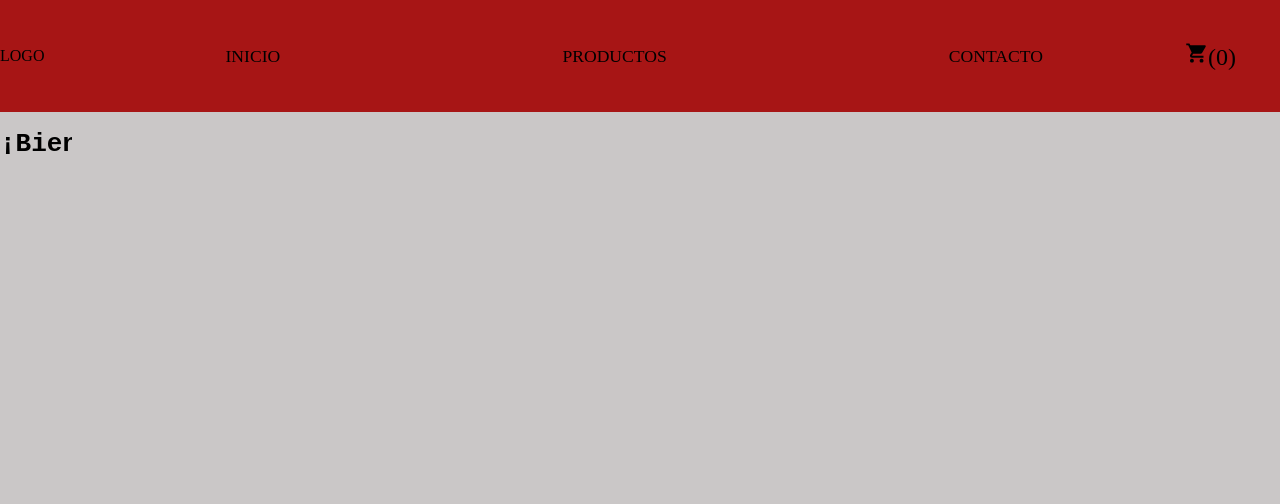
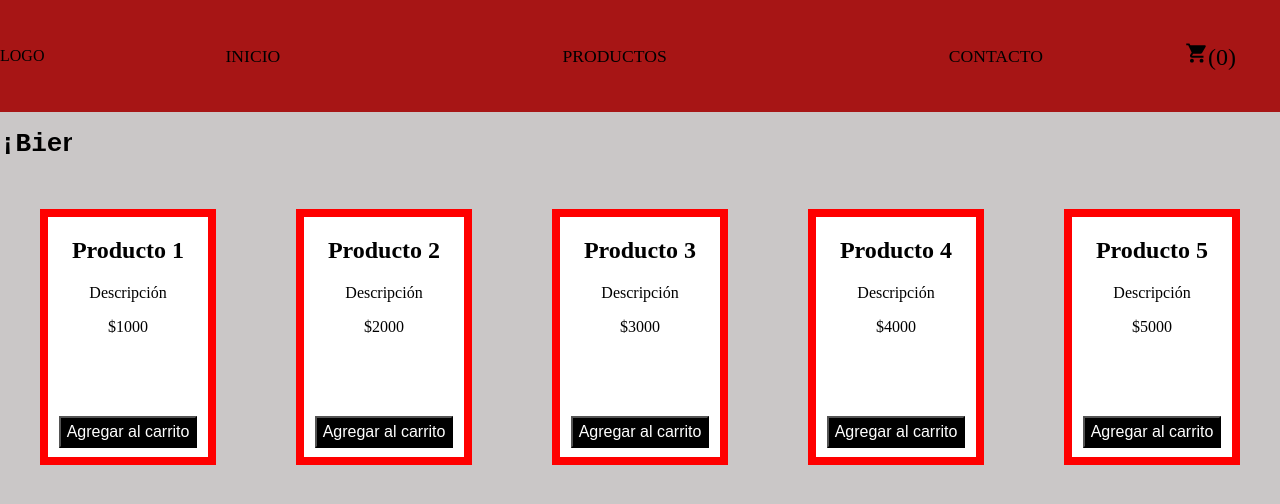
Before and after one commit to MartinPicasarri/75915, a React (Vite) app: page / in a window 1280 px wide. Shown: the top 504 px of the page. Built offline with nearby package versions, Linux system fonts and the light colour scheme.

Commit message:
Version 5-Cards

```diff
--- /dev/null
+++ b/src/componentes/Item/Item.css
@@ -0,0 +1,16 @@
+.card {
+    text-align: center;
+    background-color: white;
+    border: solid red 0.5rem;
+    width: 10rem;
+    height: 15rem;
+    margin-top: 2rem;
+}
+
+.card button {
+    background-color: rgb(0, 0, 0);
+    color: white;
+    height: 2rem;
+    margin-top: 4rem;
+    font-size: 1rem;
+}
--- /dev/null
+++ b/src/componentes/Item/Item.jsx
@@ -0,0 +1,17 @@
+import "./Item.css";
+
+function Item ({nombre = "", descripcion = "", precio = 0}) {
+    function agregarAlCarrito() {
+        console.log("Se agrego " + nombre + " al carrito");
+    }
+    return (
+        <div className="card">
+            <h2>{nombre}</h2>
+            <p>{descripcion}</p>
+            <p>${precio}</p>
+            <button onClick={agregarAlCarrito}>Agregar al carrito</button>
+        </div>
+    );
+}
+
+export default Item;
--- a/src/componentes/ItemListContainer/ItemListContainer.css
+++ b/src/componentes/ItemListContainer/ItemListContainer.css
@@ -11,3 +11,8 @@ h1 {
         width: 0;
     }
 }
+
+.contenedor-cards {
+    display: flex;
+    justify-content: space-around;
+}
--- a/src/componentes/ItemListContainer/ItemListContainer.jsx
+++ b/src/componentes/ItemListContainer/ItemListContainer.jsx
@@ -1,12 +1,16 @@
+import Item from "../Item/Item";
 import "./ItemListContainer.css";
 
 function ItemListContainer({greetings}) {
     return (
         <>
             <h1>{greetings}</h1>
-            <div className="container-cards">
-
-
+            <div className="contenedor-cards">
+                <Item nombre={"Producto 1"} descripcion={"Descripción"} precio={1000} />
+                <Item nombre={"Producto 2"} descripcion={"Descripción"} precio={2000} />
+                <Item nombre={"Producto 3"} descripcion={"Descripción"} precio={3000} />
+                <Item nombre={"Producto 4"} descripcion={"Descripción"} precio={4000} />
+                <Item nombre={"Producto 5"} descripcion={"Descripción"} precio={5000} />
             </div>
         </>
     );
```
